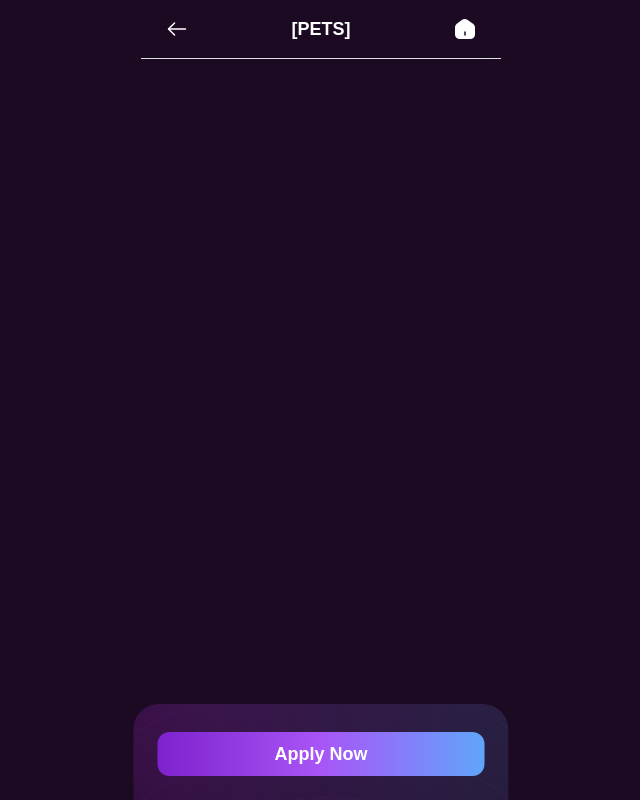
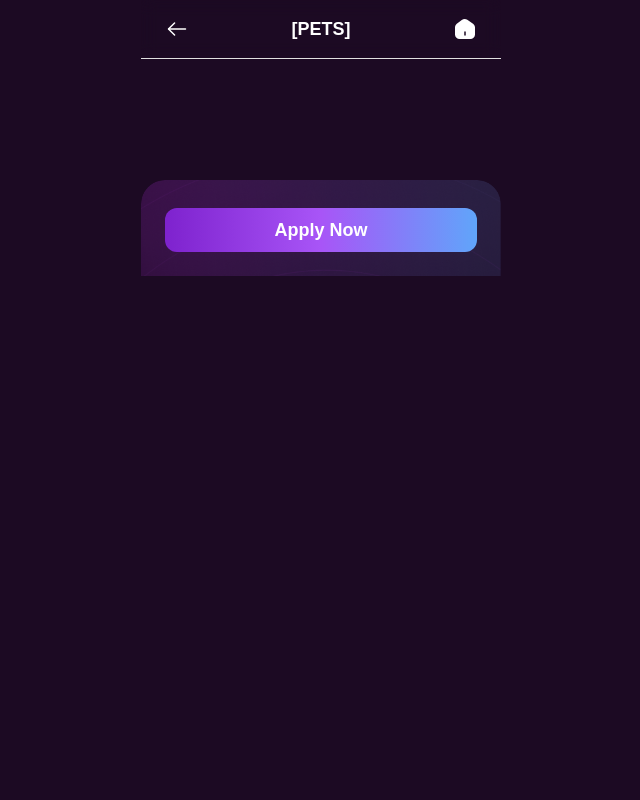
Before and after one commit to Undefinedtechnoworld/ff-booyah, a Next.js app: page /tools/pets/1 in a window 1280 px wide. Shown: the whole page, without its empty margins (319-959 px from the left). Built offline with nearby package versions, Linux system fonts and the light colour scheme.

Commit message:
Update index.js

```diff
--- a/containers/details/index.js
+++ b/containers/details/index.js
@@ -42,7 +42,8 @@ function Details() {
             data-ad-format="auto"
             data-full-width-responsive="true" />
         </div>
-        <div className="bg-[url('/resources/bg-details.png')] bg-no-repeat bg-cover bg-top px-6 pb-6 pt-7 rounded-t-3xl fixed left-0 bottom-0 w-full md:w-[375px] md:left-1/2 md:-translate-x-1/2">
+        <div className='flex items-center justify-center '>
+          <div className="bg-[url('/resources/bg-details.png')] bg-no-repeat bg-cover bg-top px-6 pb-6 pt-7 rounded-t-3xl  left-0 bottom-0 w-full  ">
             <div>
               <a href='/players'>
                 <button className="flex items-center justify-center py-2.5 rounded-xl w-full bg-gradient-to-r from-purple-700 via-purple-500 to-blue-400">
@@ -53,6 +54,8 @@ function Details() {
             </div>
           </div>
         </div>
+
+      </div>
     </Layout>
   );
 }
```
Lines whose indentation alone changed are shown as unchanged.
